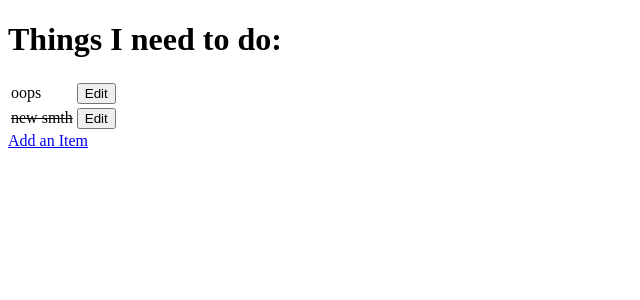
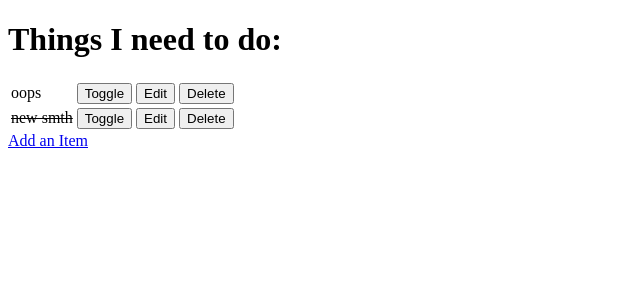
Before and after one commit to e-kai00/hello-Django, a Django app: page / in a window 1280 px wide. Shown: the top 300 px of the page, without its empty margins (0-640 px from the left). Run offline with Django 3.2, Linux system fonts and the light colour scheme; data comes from the database, SQL or seed files in the repository; both versions use the stored data as it was after the commit.

Commit message:
Add toggle button, add Delete item feature

```diff
--- a/django_todo/urls.py
+++ b/django_todo/urls.py
@@ -15,11 +15,13 @@ Including another URLconf
 """
 from django.contrib import admin
 from django.urls import path
-from todo.views import get_todo_list, add_item, edit_item
+from todo import views
 
 urlpatterns = [
     path('admin/', admin.site.urls),
-    path('', get_todo_list, name='get_todo_list'),
-    path('add', add_item, name='add'),
-    path('edit/<item_id>', edit_item, name='edit')
+    path('', views.get_todo_list, name='get_todo_list'),
+    path('add', views.add_item, name='add'),
+    path('edit/<item_id>', views.edit_item, name='edit'),
+    path('toggle/<item_id>', views.toggle_item, name='toggle'),
+    path('delete/<item_id>', views.delete_item, name='delete')
 ]
--- a/todo/templates/todo/todo_list.html
+++ b/todo/templates/todo/todo_list.html
@@ -18,8 +18,18 @@
                 <td>{{ item.name }}</td>
             {% endif %}
             <td>
-                <a href="/edit/{{ item.id }}">   <!-- item.id is auto generated by Django -->
+                <a href="/toggle/{{ item.id }}">   <!-- item.id is auto generated by Django -->
+                    <button>Toggle</button>
+                </a>
+            </td>
+            <td>
+                <a href="/edit/{{ item.id }}">
                     <button>Edit</button>
+                </a>
+            </td>
+            <td>
+                <a href="/delete/{{ item.id }}">
+                    <button>Delete</button>
                 </a>
             </td>
         </tr>
--- a/todo/views.py
+++ b/todo/views.py
@@ -43,3 +43,20 @@ def edit_item(request, item_id):
         'form': form
     }
     return render(request, 'todo/edit_item.html', context)
+
+
+def toggle_item(reqest, item_id):
+    # get the item copy from the db
+    item = get_object_or_404(Item, id=item_id)
+
+    item.done = not item.done
+    item.save()
+    return redirect('get_todo_list')
+
+
+def delete_item(reqest, item_id):
+    # get the item copy from the db
+    item = get_object_or_404(Item, id=item_id)
+
+    item.delete()
+    return redirect('get_todo_list')
```
Also changed, not shown: db.sqlite3.
